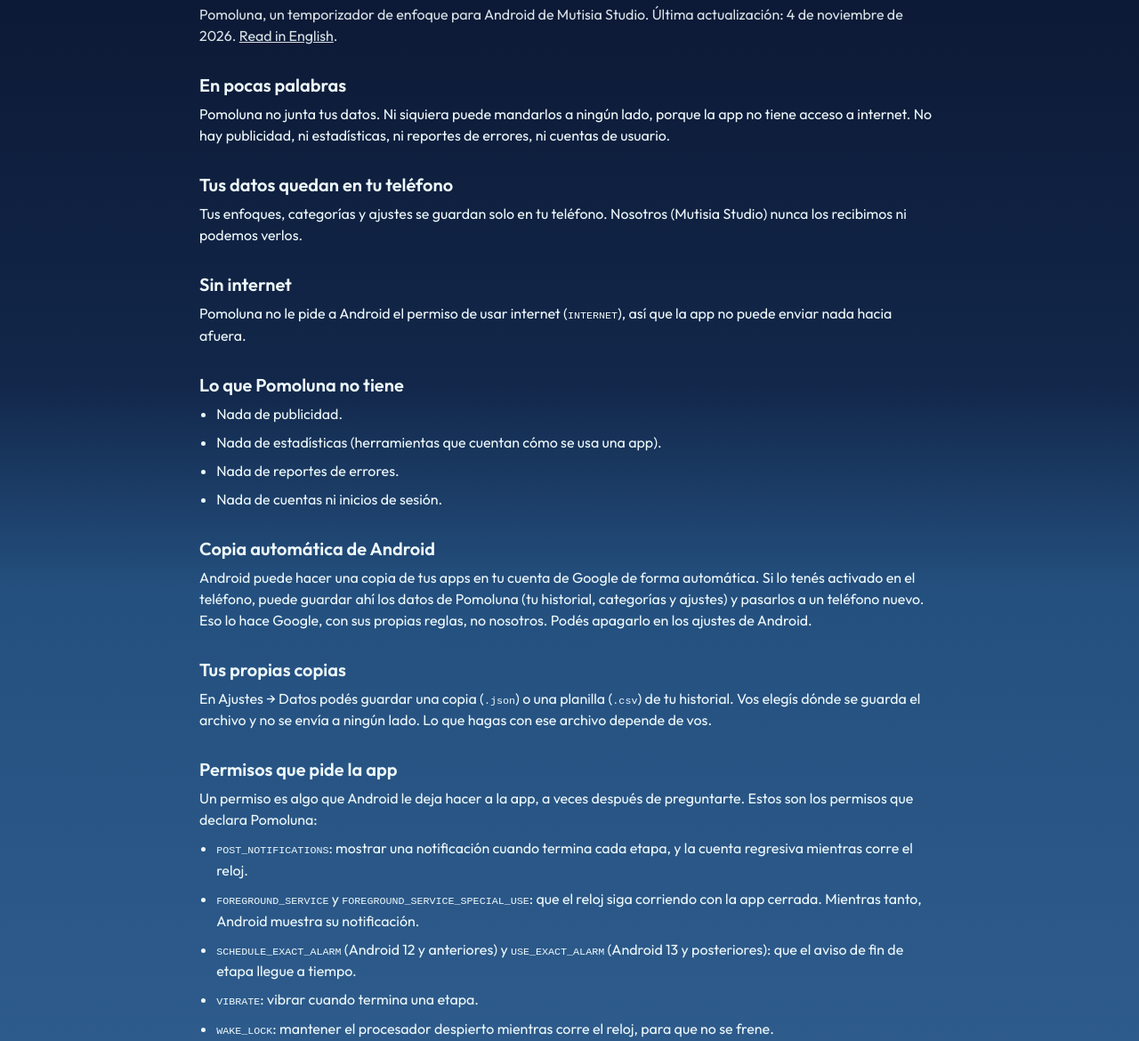
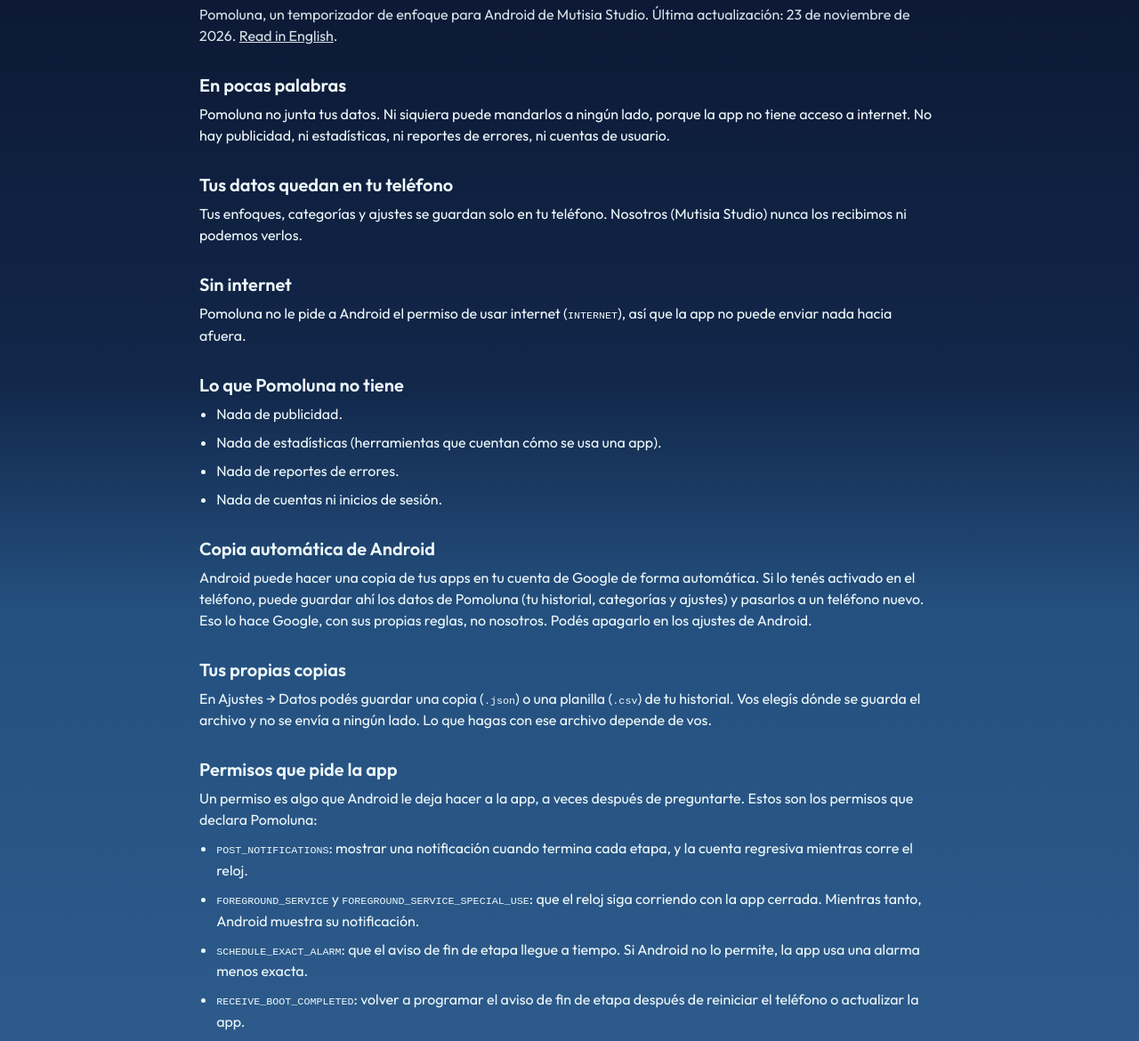
Before and after one commit to mutisiastudio/mutisiastudio.com, a plain HTML site: page es/pomoluna/privacidad/index.html in a window 1280 px wide. Shown: the part 130-1300 px from the top of the page at 89% size. Drawn offline with Linux system fonts and the light colour scheme.

Commit message:
Name the boot permission in the privacy policy
The app now sets its alarm again after a restart or an update, and it no
longer asks for USE_EXACT_ALARM.

```diff
--- a/es/pomoluna/privacidad/index.html
+++ b/es/pomoluna/privacidad/index.html
@@ -35,7 +35,7 @@
     <section class="doc">
       <h1>Política de privacidad</h1>
       <p class="soft">Pomoluna, un temporizador de enfoque para Android de Mutisia Studio.
-        Última actualización: <time datetime="2026-11-04">4 de noviembre de 2026</time>.
+        Última actualización: <time datetime="2026-11-23">23 de noviembre de 2026</time>.
         <a href="/pomoluna/privacy/">Read in English</a>.</p>
 
       <h2>En pocas palabras</h2>
@@ -81,9 +81,10 @@
         <li><code>FOREGROUND_SERVICE</code> y
           <code>FOREGROUND_SERVICE_SPECIAL_USE</code>: que el reloj siga corriendo con
           la app cerrada. Mientras tanto, Android muestra su notificación.</li>
-        <li><code>SCHEDULE_EXACT_ALARM</code> (Android 12 y anteriores) y
-          <code>USE_EXACT_ALARM</code> (Android 13 y posteriores): que el aviso de fin
-          de etapa llegue a tiempo.</li>
+        <li><code>SCHEDULE_EXACT_ALARM</code>: que el aviso de fin de etapa llegue a
+          tiempo. Si Android no lo permite, la app usa una alarma menos exacta.</li>
+        <li><code>RECEIVE_BOOT_COMPLETED</code>: volver a programar el aviso de fin de
+          etapa después de reiniciar el teléfono o actualizar la app.</li>
         <li><code>VIBRATE</code>: vibrar cuando termina una etapa.</li>
         <li><code>WAKE_LOCK</code>: mantener el procesador despierto mientras corre el
           reloj, para que no se frene.</li>
```
Also changed, not shown: pomoluna/privacy/index.html (+5 -4 lines).
